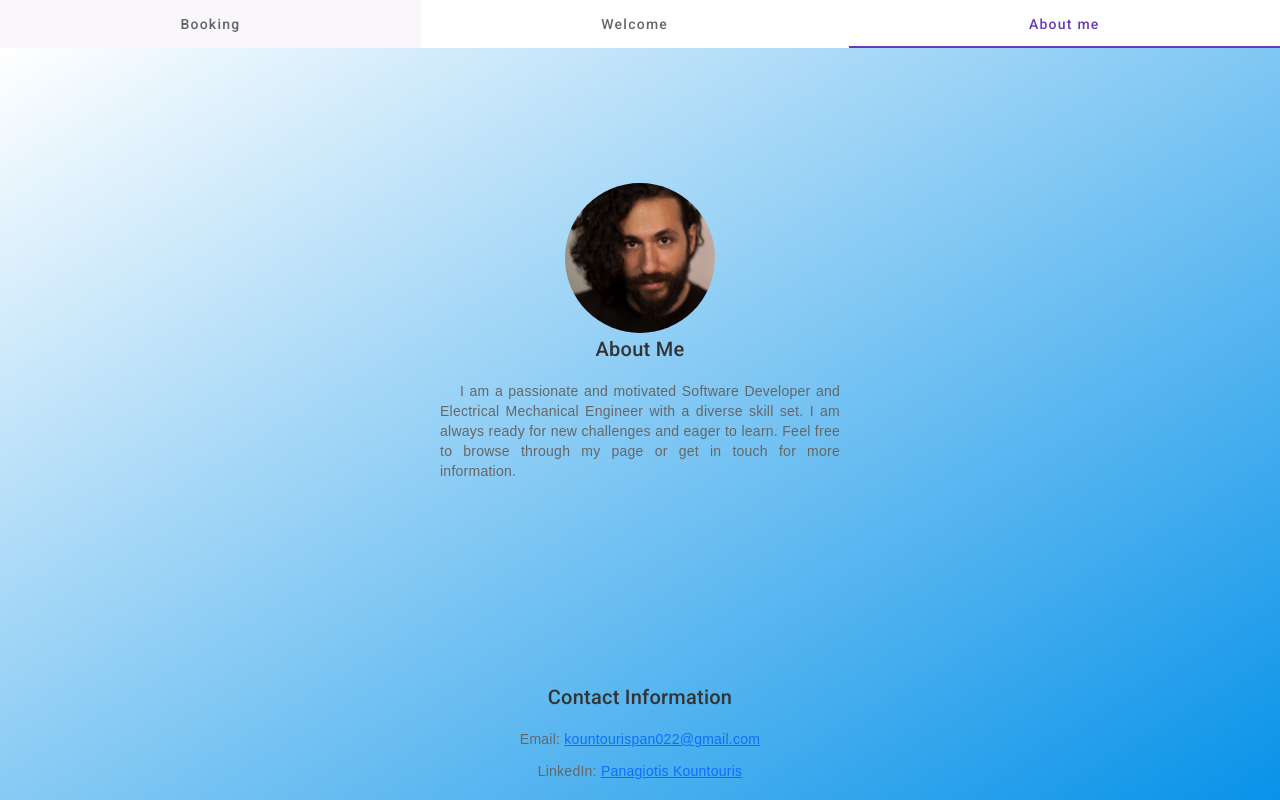
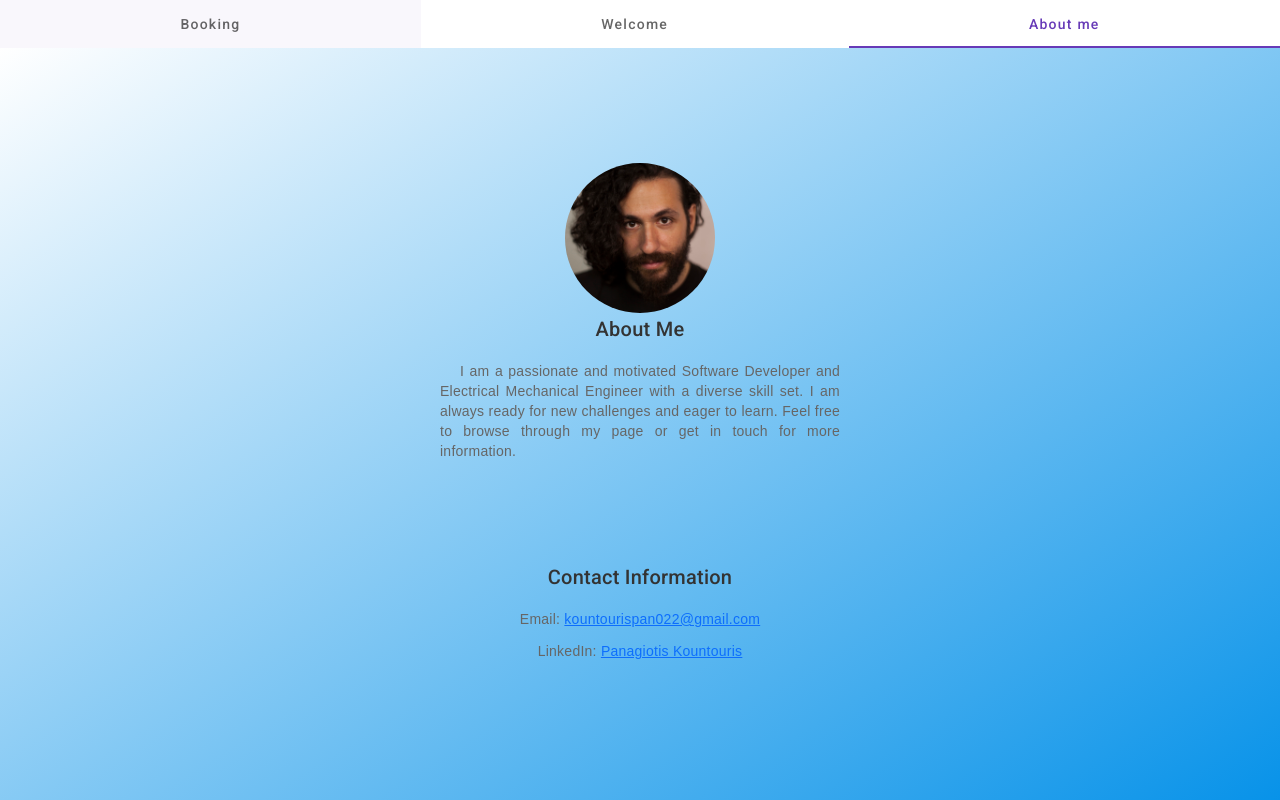
Before and after one commit to KountourisPanagiotis/campings-frontend, an Angular app: page / in a window 1280 px wide. Both pictures are taken after a click on the tab "About me". Built offline with nearby package versions, Linux system fonts and the light colour scheme.

Commit message:
about me page update links

```diff
--- a/src/app/components/about-me/about-me.component.css
+++ b/src/app/components/about-me/about-me.component.css
@@ -7,7 +7,7 @@
 }
 
 .profile-picture img {
-    margin-top: 120px;
+    margin-top: 100px;
     border-radius: 50%;
     width: 150px;
     height: 150px;
@@ -28,5 +28,5 @@ p {
     margin: 0 auto;
     text-align: justify;
     text-indent: 20px;
-    margin-bottom: 200px;
+    margin-bottom: 100px;
 }
--- a/src/app/components/about-me/about-me.component.html
+++ b/src/app/components/about-me/about-me.component.html
@@ -6,5 +6,5 @@
     <p class="info">I am a passionate and motivated Software Developer and Electrical Mechanical Engineer with a diverse skill set. I am always ready for new challenges and eager to learn. Feel free to browse through my page or get in touch for more information.</p>
     <h2 class="contanct-info">Contact Information</h2>
     <p>Email: <a href="mailto:kountourispan022@gmail.com">kountourispan022@gmail.com</a></p>
-    <p>LinkedIn: <a href="https://www.linkedin.com/in/panagiotis-kountouris/" target="_blank">Panagiotis Kountouris</a></p>
+    <p>LinkedIn: <a href="https://www.linkedin.com/in/kountouris-panagiotis/" target="_blank">Panagiotis Kountouris</a></p>
 </div>
```
